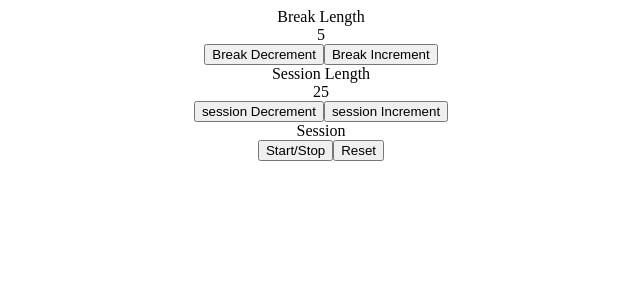
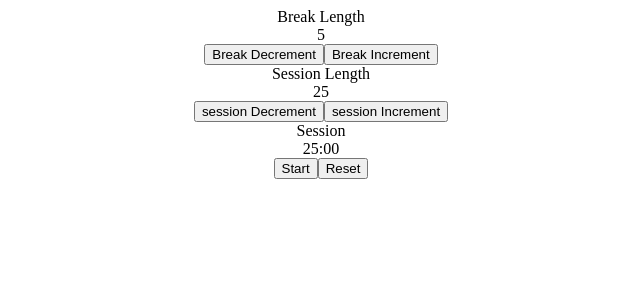
Before and after one commit to mkrashad/react-countdown, a React (Create React App) app: page / in a window 1280 px wide. Shown: the top 300 px of the page, without its empty margins (319-959 px from the left). Built offline with nearby package versions, Linux system fonts and the light colour scheme.

Commit message:
Complete 20 points from user story

```diff
--- a/src/components/Timer.tsx
+++ b/src/components/Timer.tsx
@@ -1,19 +1,52 @@
-import React from 'react';
+import React, { useState } from 'react';
 import { RootState } from '../store';
 import { useSelector, useDispatch } from 'react-redux';
-import { resetTimer } from '../slices/countSlice';
+import moment from 'moment';
+import { start_stop, reset } from '../slices/countSlice';
 
 const Timer: React.FC = () => {
-  // const sessionLenght = useSelector((state: RootState) => state.session.value);
+  const session = useSelector((state: RootState) => state.count.session);
+  const breakTime = useSelector((state: RootState) => state.count.break);
+  const seconds = useSelector((state: RootState) => state.count.seconds);
+
   const dispatch = useDispatch();
+  const [intervalId, setIntervalId] = useState<number | null>(null);
+
+  const isRunning = intervalId != null;
+  const startTimer = (e: React.MouseEvent<HTMLButtonElement, MouseEvent>) => {
+    if (isRunning) {
+      window.clearInterval(intervalId);
+      setIntervalId(null);
+      // const value = e.target as HTMLElement;
+      // if (value.innerText === 'Reset') dispatch(reset());
+    } else {
+      const newIntervalId = window.setInterval(
+        () => dispatch(start_stop()),
+        1000
+      );
+      setIntervalId(newIntervalId);
+    }
+  };
+  const formatedMinutes = moment().minutes(session).format('mm');
+  const formatedBreak = moment().minutes(breakTime).format('mm');
+  const formatedSeconds = moment().seconds(seconds).format('ss');
+
   return (
     <div>
-      <div id='timer-label'>Session</div>
-      {/* <div id='time-left'>{sessionLenght}:00</div> */}
-      <button id='start_stop'>Start/Stop</button>
-      <button id='reset' onClick={() => dispatch(resetTimer())}>
+      <div id='timer-label'>{session !== 0 ? 'Session' : 'Break'}</div>
+      <div id='time-left'>
+        {formatedMinutes !== '00' ? formatedMinutes : formatedBreak}:
+        {formatedSeconds}
+      </div>
+      <button id='start_stop' onClick={startTimer}>
+        {isRunning ? 'Stop' : 'Start'}
+      </button>
+      <button id='reset' onClick={() => dispatch(reset())}>
         Reset
       </button>
+      {/* <button id='reset' onClick={(e) => startTimer(e)}>
+        Reset
+      </button> */}
     </div>
   );
 };
--- a/src/slices/countSlice.tsx
+++ b/src/slices/countSlice.tsx
@@ -3,11 +3,13 @@ import { createSlice } from '@reduxjs/toolkit';
 export interface CountState {
   break: number;
   session: number;
+  seconds: number;
 }
 
 const initialState: CountState = {
   break: 5,
   session: 25,
+  seconds: 60,
 };
 
 export const countSlice = createSlice({
@@ -18,17 +20,31 @@ export const countSlice = createSlice({
       state.break = state.break === 60 ? state.break : state.break + 1;
     },
     decrementBreak: (state) => {
-      state.break = state.break === 1 ? state.break : state.break - 1;
+      state.break = state.break <= 1 ? state.break : state.break - 1;
     },
     incrementSession: (state) => {
       state.session = state.session === 60 ? state.session : state.session + 1;
     },
     decrementSession: (state) => {
-      state.session = state.session === 1 ? state.session : state.session - 1;
+      state.session = state.session <= 1 ? state.session : state.session - 1;
     },
-    resetTimer: (state) => {
+    start_stop: (state) => {
+      state.seconds = state.seconds > 0 ? state.seconds - 1 : 5;
+      state.session =
+        state.seconds < 1 && state.session !== 0
+          ? state.session - 1
+          : state.session;
+      state.break =
+        state.seconds < 1 && state.session === 0 && state.break !== 0
+          ? state.break - 1
+          : state.break === 0
+          ? 1
+          : state.break;
+    },
+    reset: (state) => {
       state.break = 5;
       state.session = 25;
+      state.seconds = 60;
     },
   },
 });
@@ -38,7 +54,8 @@ export const {
   decrementBreak,
   incrementSession,
   decrementSession,
-  resetTimer,
+  start_stop,
+  reset,
 } = countSlice.actions;
 
 export default countSlice.reducer;
```
